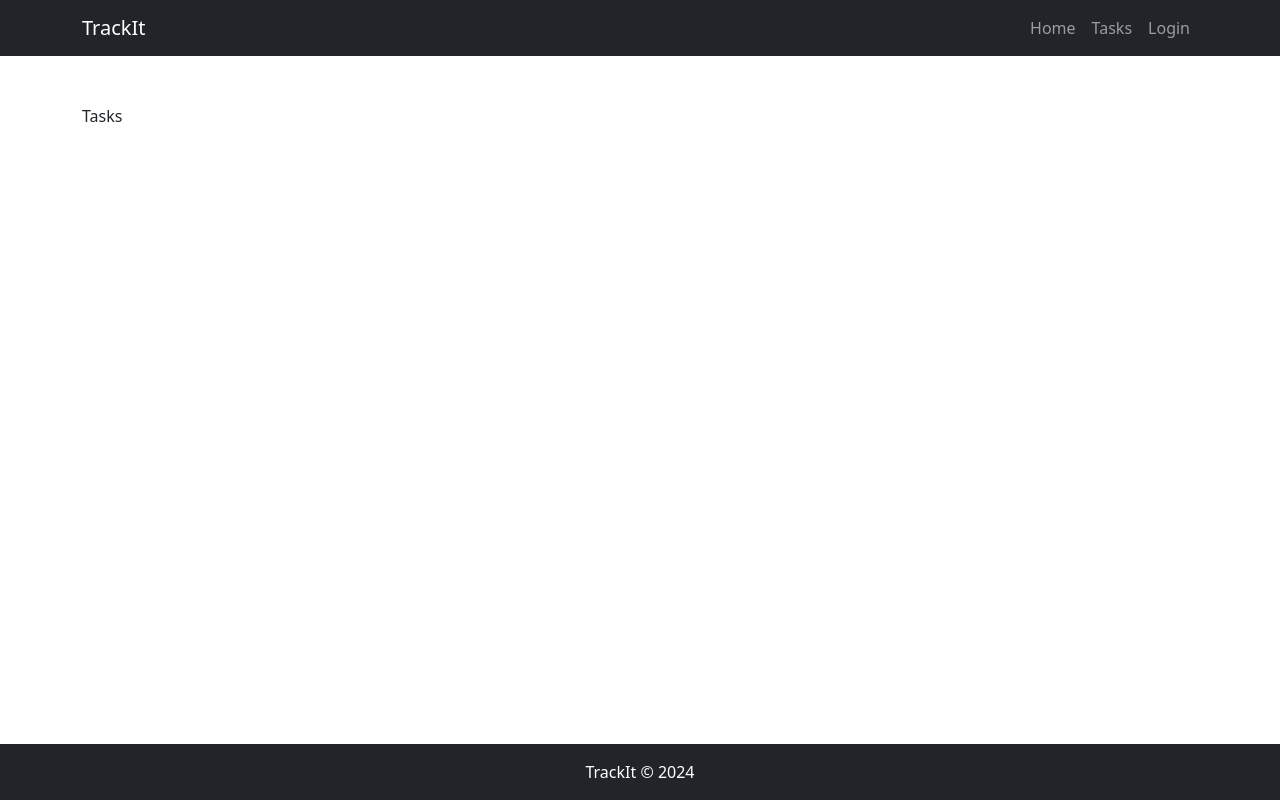
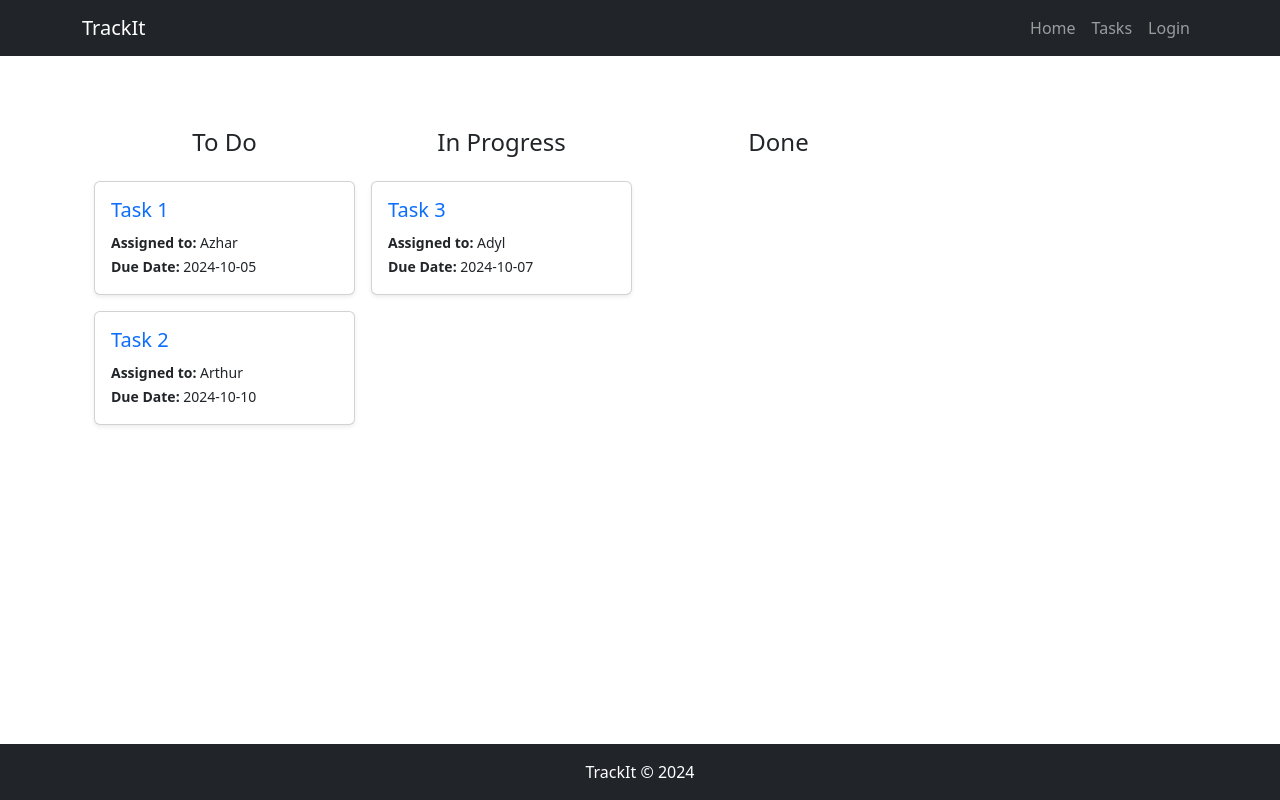
Before and after one commit to neeyrahh/capstone_project, a React (Create React App) app: page /tasks in a window 1280 px wide. Built offline with nearby package versions, Linux system fonts and the light colour scheme.

Commit message:
changed path in app and created two screens tasks and task details.

```diff
--- /dev/null
+++ b/src/components/TaskDetails.js
@@ -0,0 +1,70 @@
+import React, { useState, useEffect } from 'react';
+import { Button, Card, Container } from 'react-bootstrap';
+import { useParams } from 'react-router-dom';
+
+
+const mockTasks = [
+  {
+    CardID: 1,
+    Title: 'Task 1',
+    Description: 'This is the description of Task 1.',
+    Priority: 'High',
+    AssignedTo: 'Azhar',
+    DueDate: '2024-10-05',
+    Status: 'To Do'
+  },
+  {
+    CardID: 2,
+    Title: 'Task 2',
+    Description: 'This is the description of Task 2.',
+    Priority: 'Medium',
+    AssignedTo: 'Arthur',
+    DueDate: '2024-10-10',
+    Status: 'To Do'
+  },
+  {
+    CardID: 3,
+    Title: 'Task 3',
+    Description: 'This is the description of Task 3.',
+    Priority: 'Low',
+    AssignedTo: 'Adyl',
+    DueDate: '2024-10-07',
+    Status: 'In Progress'
+  }
+];
+
+const TaskDetails = () => {
+  const { cardId } = useParams();
+  const [task, setTask] = useState(null);
+
+
+  useEffect(() => {
+    const selectedTask = mockTasks.find(task => task.CardID === parseInt(cardId));
+    setTask(selectedTask);
+  }, [cardId]);
+
+  if (!task) {
+    return <div>Loading...</div>;
+  }
+
+  return (
+    <Container className="my-4">
+      <Card className="shadow-sm">
+        <Card.Body>
+          <Card.Title>{task.Title}</Card.Title>
+          <Card.Text>
+            <strong>Description:</strong> {task.Description}<br />
+            <strong>Priority:</strong> {task.Priority}<br />
+            <strong>Assigned to:</strong> {task.AssignedTo}<br />
+            <strong>Due Date:</strong> {task.DueDate}<br />
+            <strong>Status:</strong> {task.Status}
+          </Card.Text>
+          <Button variant="primary" className="me-2">Edit Task</Button>
+          <Button variant="danger">Delete Task</Button>
+        </Card.Body>
+      </Card>
+    </Container>
+  );
+};
+
+export default TaskDetails;
--- a/src/components/Tasks.js
+++ b/src/components/Tasks.js
@@ -1,9 +1,63 @@
-import React from 'react'
+import React, { useState, useEffect } from 'react';
+import { Row, Col, Container, Card } from 'react-bootstrap';
+import { Link } from 'react-router-dom';
+
+
+const mockLists = [
+  {
+    ListID: 1,
+    Name: 'To Do',
+    cards: [
+      { CardID: 1, Title: 'Task 1', AssignedTo: 'Azhar', DueDate: '2024-10-05' },
+      { CardID: 2, Title: 'Task 2', AssignedTo: 'Arthur', DueDate: '2024-10-10' }
+    ]
+  },
+  {
+    ListID: 2,
+    Name: 'In Progress',
+    cards: [
+      { CardID: 3, Title: 'Task 3', AssignedTo: 'Adyl', DueDate: '2024-10-07' }
+    ]
+  },
+  {
+    ListID: 3,
+    Name: 'Done',
+    cards: []
+  }
+];
 
 const Tasks = () => {
+  const [lists, setLists] = useState([]);
+
+
+  useEffect(() => {
+    setLists(mockLists);
+  }, []);
+
   return (
-    <div>Tasks</div>
-  )
-}
+    <Container fluid className="my-4">
+      <Row className="gx-3">
+        {lists.map(list => (
+          <Col key={list.ListID} md={3}>
+            <h4 className="text-center mb-4">{list.Name}</h4>
+            {list.cards.map(card => (
+              <Link key={card.CardID} to={`/task/${card.CardID}`} style={{ textDecoration: 'none' }}>
+                <Card className="mb-3 shadow-sm">
+                  <Card.Body>
+                    <Card.Title className="text-primary">{card.Title}</Card.Title>
+                    <Card.Text>
+                      <small><strong>Assigned to:</strong> {card.AssignedTo}</small><br />
+                      <small><strong>Due Date:</strong> {card.DueDate}</small>
+                    </Card.Text>
+                  </Card.Body>
+                </Card>
+              </Link>
+            ))}
+          </Col>
+        ))}
+      </Row>
+    </Container>
+  );
+};
 
-export default Tasks
+export default Tasks;
```
Also changed, not shown: src/App.js (+6 -16 lines).
